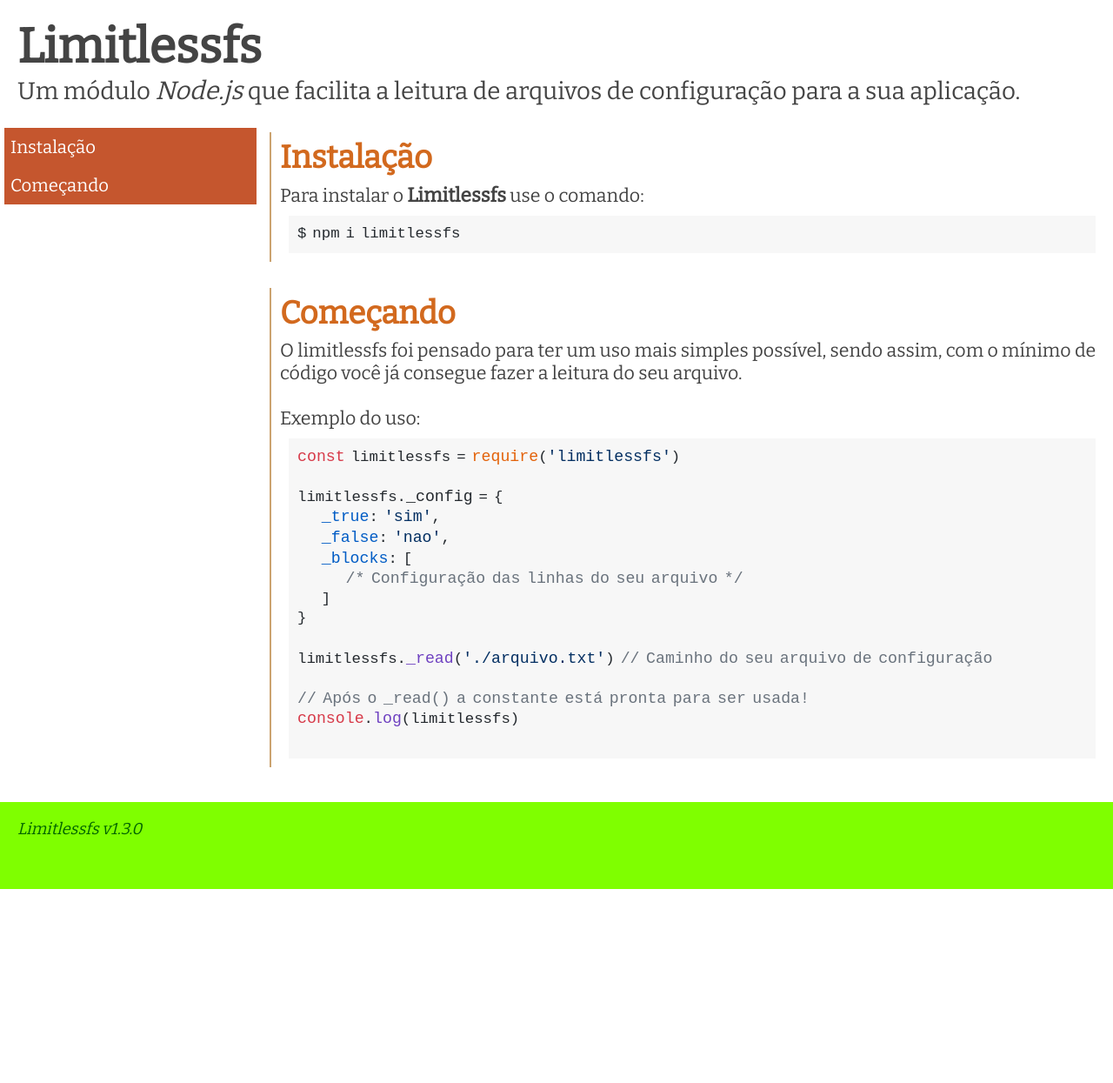
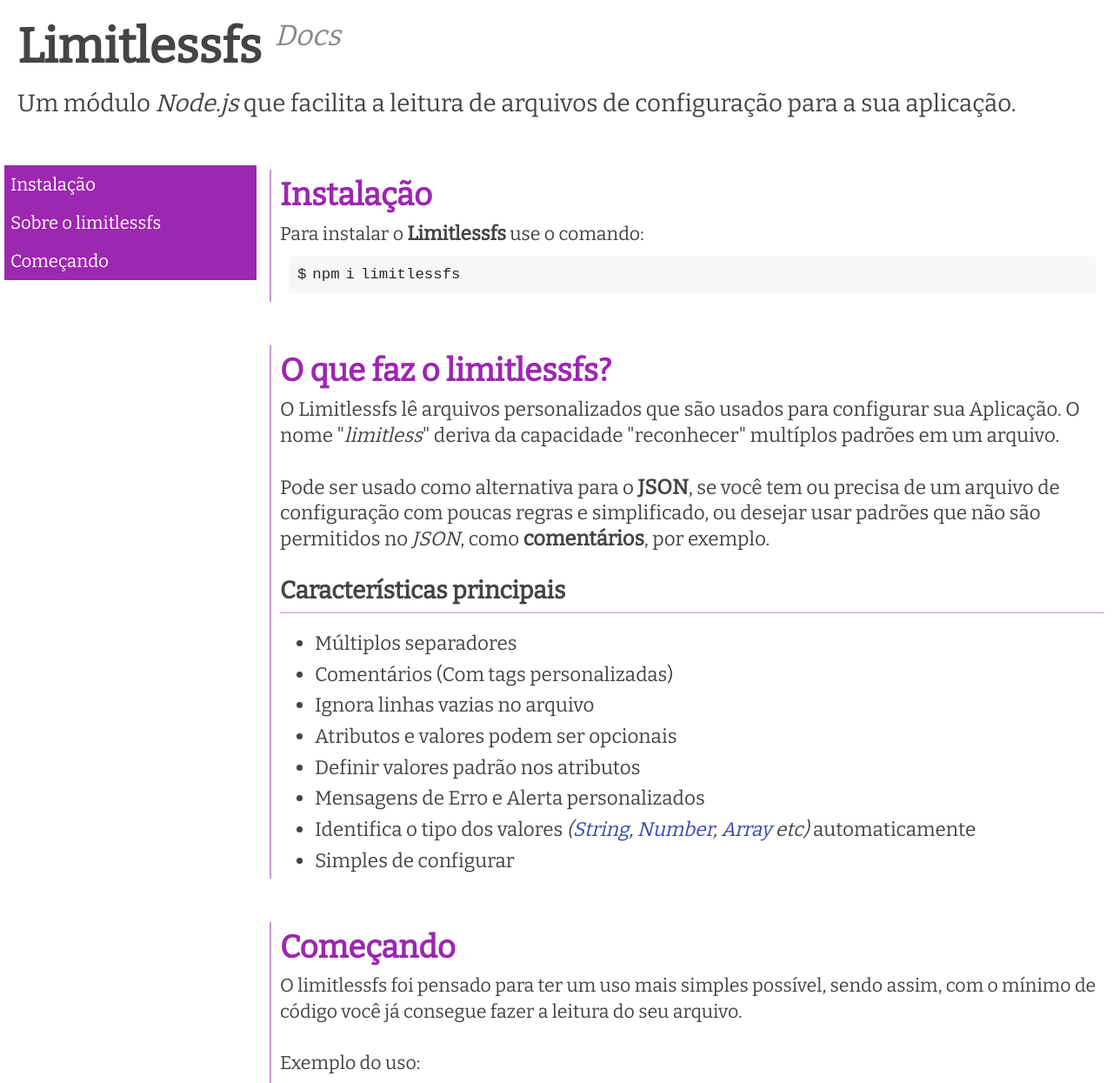
Before and after one commit to josueuni28/limitlessfs, a plain HTML site: page index.html in a window 1280 px wide. Shown: the top 1245 px of the page at 87% size. Before the commit the page ends 1022 px from the top, so only its background shows below. Drawn offline with nearby package versions, Linux system fonts and the light colour scheme.

Commit message:
Novo estilo e incluir conteúdo

```diff
--- a/index.html
+++ b/index.html
@@ -12,12 +12,13 @@
 </head>
 <body>
     <header>
-        <h1>Limitlessfs</h1>
+        <h1>Limitlessfs<sup>Docs</sup></h1>
         <p>Um módulo <em>Node.js</em> que facilita a leitura de arquivos de configuração para a sua aplicação.</p>
     </header>
     <nav>
         <div id="nav">
         <a href="#instalar">Instalação</a>
+        <a href="#sobrelimitlessfs">Sobre o limitlessfs</a>
         <a href="#comecar">Começando</a>
         </div>
     </nav>
@@ -30,6 +31,24 @@
                     <div class="code language-plaintext">
                         <pre>$ npm i limitlessfs</pre>
                     </div>
+                </section>
+            </div>
+            <div class="block">
+                <h2><a id="sobrelimitlessfs" href="#sobrelimitlessfs">O que faz o limitlessfs?</a></h2>
+                <section>
+                    <p>O Limitlessfs lê arquivos personalizados que são usados para configurar sua Aplicação. O nome "<em>limitless</em>" deriva da capacidade "reconhecer" multíplos padrões em um arquivo.</p>
+                    <p>Pode ser usado como alternativa para o <strong>JSON</strong>, se você tem ou precisa de um arquivo de configuração com poucas regras e simplificado, ou desejar usar padrões que não são permitidos no <em>JSON</em>, como <strong>comentários</strong>, por exemplo.</p>
+                    <h3>Características principais</h3>
+                    <ul>
+                        <li>Múltiplos separadores</li>
+                        <li>Comentários (Com tags personalizadas)</li>
+                        <li>Ignora linhas vazias no arquivo</li>
+                        <li>Atributos e valores podem ser opcionais</li>
+                        <li>Definir valores padrão nos atributos</li>
+                        <li>Mensagens de Erro e Alerta personalizados</li>
+                        <li>Identifica o tipo dos valores <em>(<span class="dt">String</span>, <span class="dt">Number</span>, <span class="dt">Array</span> etc)</em> automaticamente</li>
+                        <li>Simples de configurar</li>
+                    </ul>
                 </section>
             </div>
             <div class="block">
@@ -56,11 +75,46 @@
 console.log(limitlessfs)
                         </pre>
                     </div>
+                    <blockquote><q>
+                        <strong>DICA:</strong> O objeto <strong>._config</strong> por vezes, pode ficar extenso dependendo da quantidade de linhas que o seu arquivo de configuração tem. Por esse motivo, é aconselhado, definir toda a configuração do <strong>limitlessfs</strong> em um arquivo separado da sua aplicação para não misturar com o seu código, e depois importá-lo em seu projeto.
+                    </q></blockquote>
+                    Veja um exemplo:
+                    <div class="code language-javascript">
+                        <pre>
+/* Arquivo configureLimitlessfs.js */
+
+const limitlessfs = require('limitlessfs')
+
+limitlessfs._config = {
+    _true: 'sim',
+    _false: 'nao',
+    _blocks: [
+        /* Configuração das linhas... */
+    ]
+}
+
+limitlessfs._read('./arquivo.txt')
+
+// Permitindo a exportação...
+module.exports = limitlessfs
+                        </pre>
+                    </div>
+                    <div class="code language-javascript">
+<pre>
+/* No seu Projeto... */
+
+const limitlessfs = require('./configureLimitlessfs')
+
+// A constante está pronta para ser usada como objeto na sua Aplicação!
+console.log(limitlessfs)
+</pre>
+                    </div>
+                    <p class="ptop"><em>Dessa maneira as configurações não ficam juntas da sua aplicação</em> &#128522;</p>
                 </section>
             </div>
         </article>
     </main>
-    <footer>Limitlessfs v1.3.0</footer>
+    <footer>Limitlessfs - Documentation v1.3.0 by <a href="https://github.com/josueuni28">@josueuni28</a></footer>
     <script>hljs.highlightAll();</script>
 </body>
 </html>
--- a/style.css
+++ b/style.css
@@ -13,16 +13,27 @@
     grid-area: conteudo;
     background-color: white;
     padding: 10px;
+    line-height: 1.6em;
 }
+
+sup {
+    font-style: italic;
+    font-size: 0.6em;
+    font-weight: 100;
+    margin-left: 15px;
+}
+
 header {
     grid-area: cabecalho;
     background-color: white;
     padding: 20px;
+    margin-bottom: 30px;
 }
 #nav {
     display: flex;
     flex-direction: column;
     top: 5px;
+    position: -webkit-sticky; /* Para funcionar no browser Safari */
     position: sticky;
 }
 nav {
@@ -34,20 +45,27 @@
     /* width: 50%; */
 }
 nav a{
-    background-color: rgb(197, 86, 46);
+    background-color: #9c27b0;
     padding: 10px 0px 10px 7px;
     color: white;
 }
 nav a:hover {
-    background-color: #8b2100;
+    background-color: #4a148c;
 }
 
 footer {
     grid-area: rodape;
-    background-color: chartreuse;
+    background-color: #f1f1f1;
     padding: 20px;
     font-style: italic;
-    color: darkgreen;
+    color: #666;
+    text-align: center;
+    border-top: 1px solid #e1bee7;
+}
+
+footer a {
+    color: #939393;
+    text-decoration: underline;
 }
 
 body {
@@ -70,15 +88,19 @@
 h1 {
     font-size: 3.0em;
 }
+h1 sup {
+    color: #888;
+}
 h2 {
     font-size: 1.7em;
     line-height: 1.7em;
 }
 h2 a {
-    color: chocolate;
+    color: #9c27b0;
 }
 header p {
     font-size: 1.5em;
+    margin-top: 15px;
 }
 
 .code {
@@ -104,7 +126,43 @@
 .block {
     display: table;
     width: 100%;
-    margin-bottom: 30px;
-    border-left: 2px solid #cba36f;
+    margin-bottom: 50px;
+    border-left: 2px solid #ce93d8;
     padding-left: 10px;
 }
+
+.block p {
+    margin-bottom: 30px;
+}
+
+ul {
+    padding-inline-start: 40px;
+}
+h3 {
+    font-size: 1.3em;
+    border-bottom: 1px solid #ce93d8;
+    padding-bottom: 10px;
+    margin-bottom: 20px;
+}
+li {
+    margin: 6px 0;
+    font-size: 1em;
+}
+
+span.dt {
+    font-size: 1em;
+    color: #3949ab;
+}
+
+em {font-size: 1em;}
+
+blockquote {
+    margin: 20px;
+    padding: 20px;
+    background-color: antiquewhite;
+    border-left: 2px solid brown;
+    font-size: 0.9em;
+}
+.ptop {
+    margin-top: 20px;
+}
```
